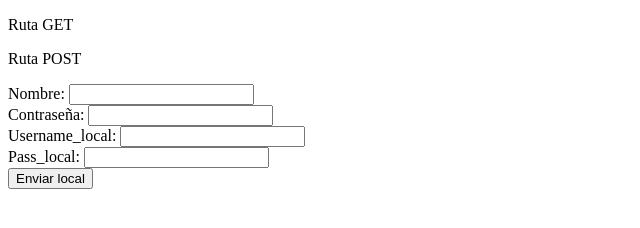
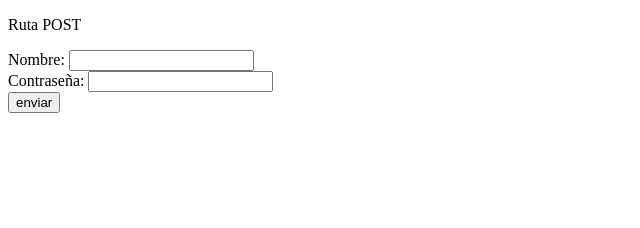
Before and after one commit to anvafi/PI005, a website: page index.html in a window 1280 px wide. Shown: the whole page, without its empty margins (0-640 px from the left). Drawn offline with Linux system fonts and the light colour scheme.

Commit message:
no fetch

```diff
--- a/index.html
+++ b/index.html
@@ -6,7 +6,7 @@
     <title>Document</title>
   </head>
   <!-- <body background="idx2.gif"> -->
-    <p>Ruta GET</p>
+    <!-- <p>Ruta GET</p> -->
     <!-- <form action="https://pi005.onrender.com/ruta" method="get">
         Nombre<input type="text" name="nombre" /><br>
       <form action="https://pi005.onrender.com/ruta" method="get">
@@ -19,24 +19,24 @@
         CVV<input type="text" name="cvv" /><br>
     <button type="submit">enviar</button> -->
     <p>Ruta POST</p>
-      <form action="https://pi005.onrender.com/postSQL" method="post">
+      <form action="https://pi005.onrender.com/postSQL" method="POST">
       Nombre: <input type="text" name="usuario" /><br />
       Contraseña: <input type="text" name="pass" /><br />
 
-      <!-- Nombre<input type="text" name="nombre" /><br>
+       <!-- Nombre<input type="text" name="nombre" /><br>
       <form action="https://pi005.onrender.com/rutaPOST" method="post">
-        Apellidos<input type="text" name="apellidos" /><br>
-      <form action="https://pi005.onrender.com/rutaPOST" method="post">
+        Apellidos<input type="text" name="apellidos" /><br> -->
+      <!-- <form action="https://pi005.onrender.com/rutaPOST" method="post">
         Numero Tarjeta<input type="text" name="numero_tarjeta" /><br>
       <form action="https://pi005.onrender.com/rutaPOST" method="post">
         Fecha de caducidad<input type="text" name="fecha_caducidad" /><br>
       <form action="https://pi005.onrender.com/rutaPOST" method="post">
-        CVV<input type="text" name="cvv" /><br> -->
-      <form action="http://127.0.0.1:5500/postSQL" method="POST">
+        CVV<input type="text" name="cvv" /><br>  -->
+      <!-- <form action="http://127.0.0.1:5500/postSQL" method="POST">
       Username_local: <input type="text" name="usuario" /><br />
       Pass_local: <input type="text" name="pass" /><br />
-      <button type="submit">Enviar local</button>
-      <!-- <button type="submit">enviar</button> -->
+      <button type="submit">Enviar local</button> -->
+      <button type="submit">enviar</button>
     </form>
   </body>
 </html>
--- a/package.json
+++ b/package.json
@@ -18,7 +18,6 @@
     "express": "^4.21.2",
     "mysql": "^2.18.1",
     "mysql2": "^3.14.1",
-    "node-fetch": "^3.3.2",
     "openai": "^4.97.0"
   },
   "description": "pi009"
```
Also changed, not shown: 1 other file.
